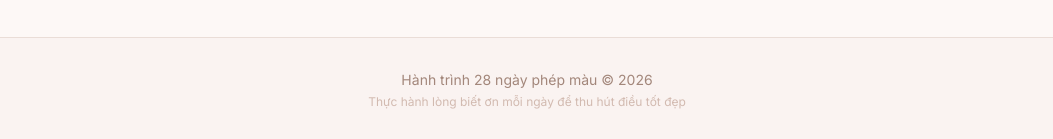
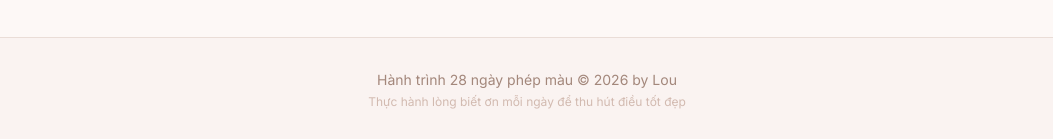
Before and after one commit to ezbase-media/28-ngay-thuc-hanh-biet-on, a React (Vite) app: page / in a window 1280 px wide. Shown: the part 2194-2333 px from the top of the page, without its empty margins (113-1166 px from the left). Built offline with nearby package versions, Linux system fonts and the light colour scheme.

Commit message:
style: add by Lou to footer

```diff
--- a/src/App.jsx
+++ b/src/App.jsx
@@ -24,7 +24,7 @@ function App() {
       </main>
 
       <footer className="mt-12 py-8 text-center text-warm-500 text-sm border-t border-warm-200 bg-warm-100/30">
-        <p>Hành trình 28 ngày phép màu &copy; {new Date().getFullYear()}</p>
+        <p>Hành trình 28 ngày phép màu &copy; {new Date().getFullYear()} by Lou</p>
         <p className="text-warm-400 text-xs mt-1">Thực hành lòng biết ơn mỗi ngày để thu hút điều tốt đẹp</p>
       </footer>
     </div>
```
